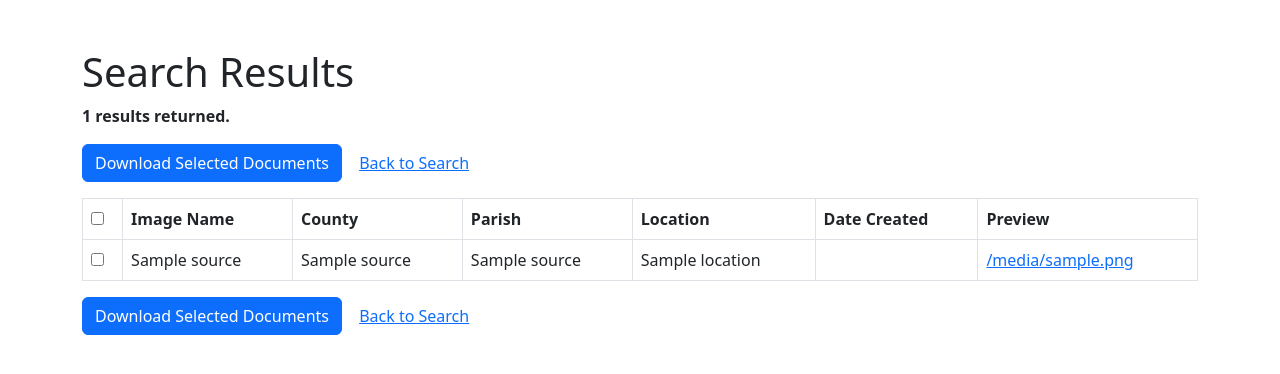
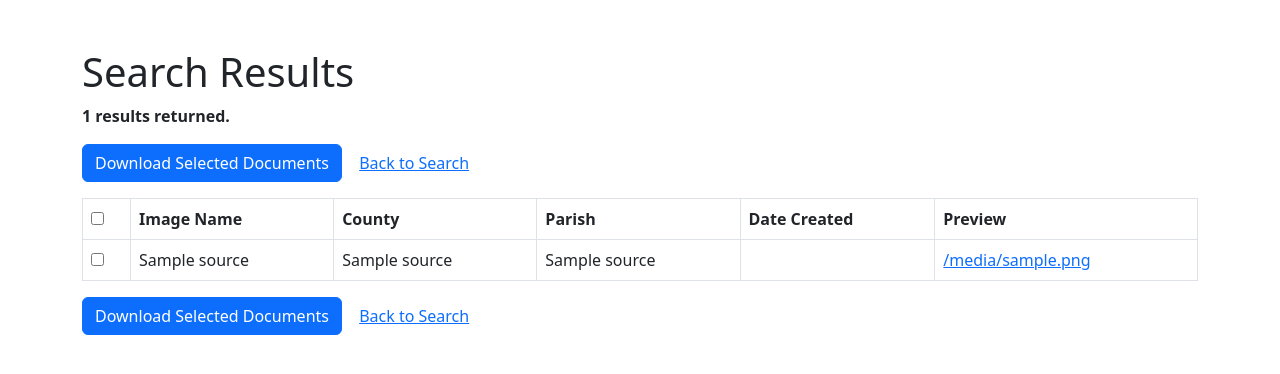
Before and after one commit to gangerang/ohlrv, a Flask app: template templates/search_results.html in a window 1280 px wide. Shown: the top 374 px of the page. Run offline with Flask 2, Linux system fonts and the light colour scheme; the template is opened without the code that fills it: most values are stand-ins (such as "Sample title", 1, 10 or a date in 2020).

Commit message:
remove location column

```diff
--- a/templates/search_results.html
+++ b/templates/search_results.html
@@ -56,7 +56,6 @@
               <th>Image Name</th>
               <th>County</th>
               <th>Parish</th>
-              <th>Location</th>
               <th>Date Created</th>
               <th>Preview</th>
             </tr>
@@ -84,7 +83,6 @@
                   {% endif %}
                 </td>
               {% else %}
-                <td>{{ source.location }}</td>
                 <td>
                   {% if source.dateCreated %}
                     {{ source.dateCreated.split(" ")[0] }}
```
